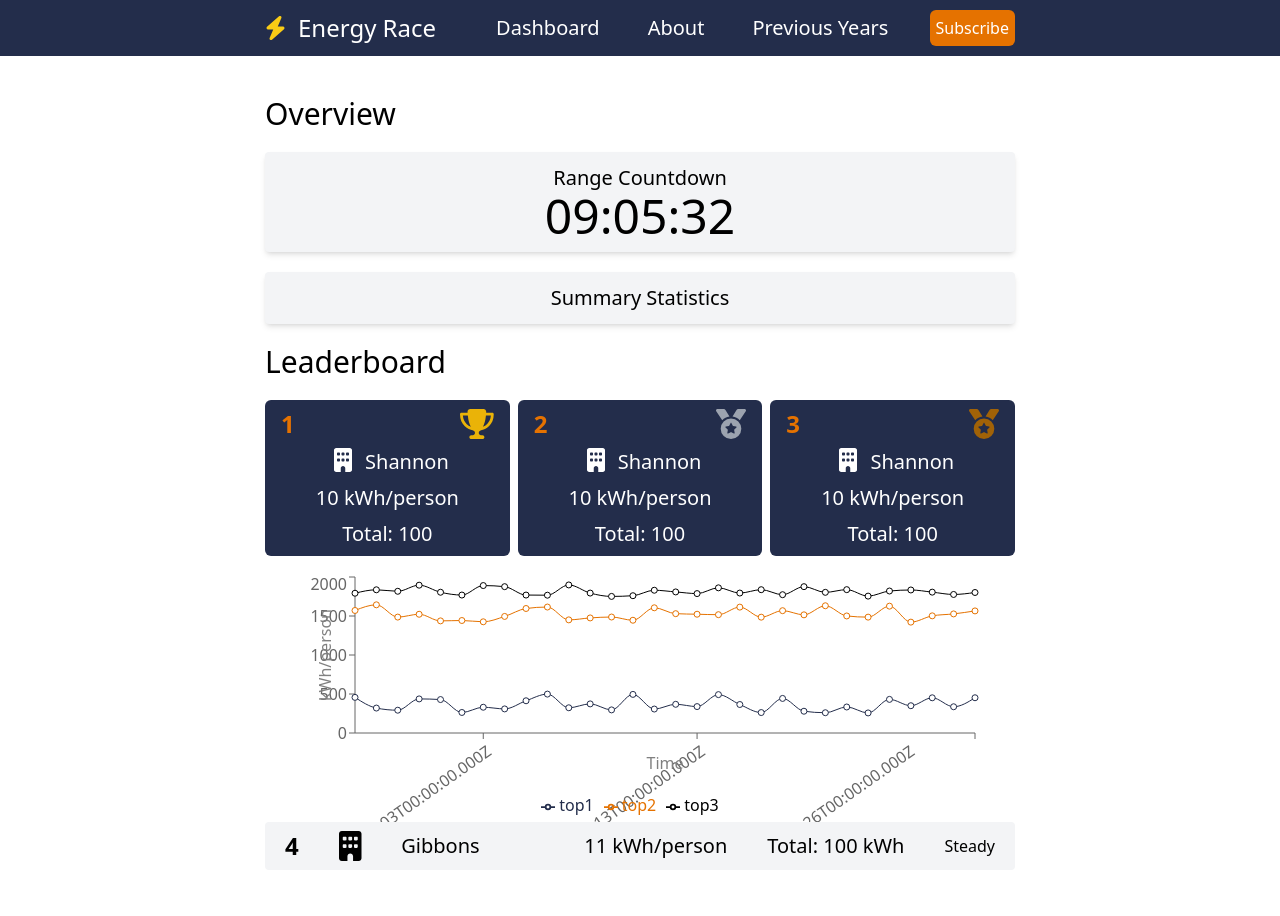
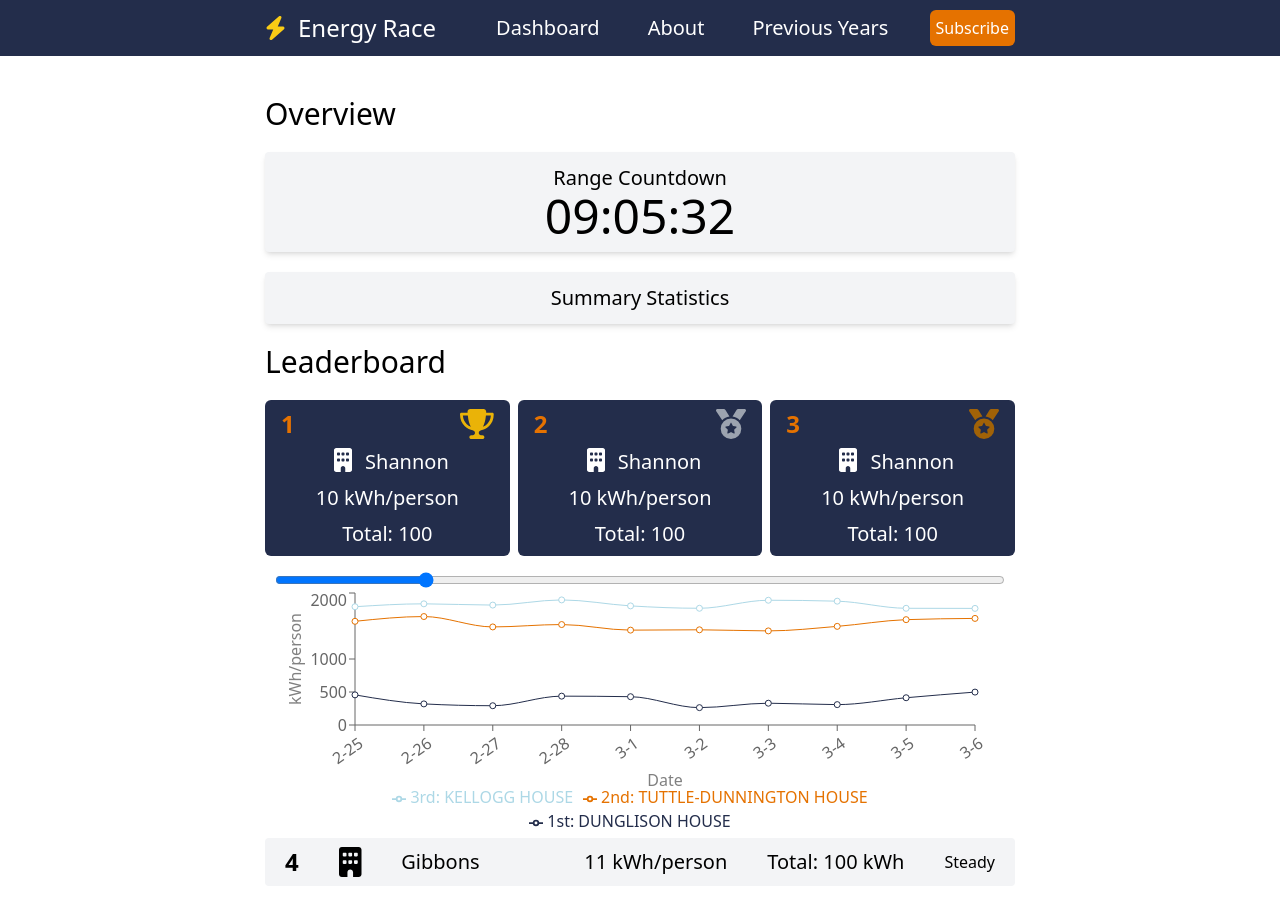
Before and after one commit to julesfll/ecodash, a Next.js app: page / in a window 1280 px wide. Shown: the top 916 px of the page. Built offline with nearby package versions, Linux system fonts and the light colour scheme.

Commit message:
Finish format of Dashboard graph

```diff
--- a/components/OverallGraph.tsx
+++ b/components/OverallGraph.tsx
@@ -9,7 +9,9 @@ export default function Dashboard() {
     // below contains total energy usage of each dorm sorted
     const [totalEnergyUsage, setTotalEnergyUsage] = useState<any[]>([])
     const [topDormNums, setTopDormNums] = useState<any[]>([])
+    const [topDormNames, setTopDormNames] = useState<any[]>([])
     const [graphData, setGraphData] = useState<any[]>()
+    const [graphUpperLimit, setGraphUpperLimit] = useState(10)
 
     useEffect(() => {
         let newDataDorms: any[] = []
@@ -33,33 +35,39 @@ export default function Dashboard() {
 
         // This finds the index of the least energy dorms in the dorm names array
         let newTopDormNums: any[] = []
+        let newTopDormNames: any[] = []
         for(let i=0; i<3; i++) {
             let counter2 = 0
             dorms.forEach(dorm => {
                 if (dorm == newTotalEnergyUsage[i].dorm) {
                     newTopDormNums.push(counter2)
+                    newTopDormNames.push(dorm)
                 }
                 counter2 += 1
             })
         }
         setTopDormNums(newTopDormNums)
+        setTopDormNames(newTopDormNames)
 
+        updateGraphData(newTopDormNums, newDataDorms, graphUpperLimit)
+    }, []);
+
+    const updateGraphData = (newTopDormNums: any, newDataDorms: any, graphUpperLimit: number) => {
         // This reorganizes dorm data for the graph
         let newGraphData = []
-        for(let i=0; i<30; i++) {
+        for(let i=0; i<graphUpperLimit; i++) {
             let topHourlys: any[] = []
-            let time = 0
-            newTopDormNums.forEach(topDormNum => {
+            let time = ""
+            newTopDormNums.forEach((topDormNum: any) => {
                 topHourlys.push(newDataDorms[topDormNum][i].value)
-                time = newDataDorms[topDormNum][i].time
+                const curTime = new Date(newDataDorms[topDormNum][i].time)
+                // +1 as getMonth range is [0,11]
+                time = (curTime.getMonth() + 1) + "-" + curTime.getDate()
             })
             newGraphData.push({time: time, top1: topHourlys[0], top2: topHourlys[1], top3: topHourlys[2]})
         }
         setGraphData(newGraphData)
-        console.log(graphData)
-    }, []);
-
-
+    }
 
     const CustomizedAxisTick: FunctionComponent<any> = (props: any) => {
         const { x, y, payload } = props;
@@ -73,21 +81,32 @@ export default function Dashboard() {
         );
       };
 
+    const onSlide = (e) => {
+        setGraphUpperLimit(e.target.value)
+        updateGraphData(topDormNums, dataDorms, e.target.value)
+    }
+
     return (
         <div className="flex justify-center">
+            <div className="flex flex-col">
+            <input type="range" min="5" max="30" onChange={onSlide} value={graphUpperLimit} ></input>
+            {totalEnergyUsage !== [] &&
             <LineChart width={730} height={250} data={graphData}
                 margin={{ top: 5, right: 30, left: 20, bottom: 5 }}>
-                <XAxis label="Time" dataKey="time" tick={<CustomizedAxisTick />} height={60}>
+                <XAxis dataKey="time" tick={<CustomizedAxisTick />} height={60}>
+                    <Label dy={25} value="Date" />
                 </XAxis>
-                <YAxis >
-                    <Label value="kWh/person" angle={-90}  />
+                <YAxis>
+                    <Label dx={-30} value="kWh/person" angle={-90}  />
                 </YAxis>
-                <Tooltip />
+                <Tooltip/>
                 <Legend />
-                <Line type="monotone" dataKey="top1" stroke="#232D4B" />
-                <Line type="monotone" dataKey="top2" stroke="#E57200" />
-                <Line type="monotone" dataKey="top3" stroke="#000000" />
+                <Line name={"3rd: "+ topDormNames[2]} type="monotone" dataKey="top3" stroke="#ADD8E6" />
+                <Line name={"2nd: "+ topDormNames[1]} type="monotone" dataKey="top2" stroke="#E57200" />
+                <Line name={"1st: "+ topDormNames[0]} type="monotone" dataKey="top1" stroke="#232D4B" />
             </LineChart>
+            }
+            </div>
         </div>
     );
 }
```
